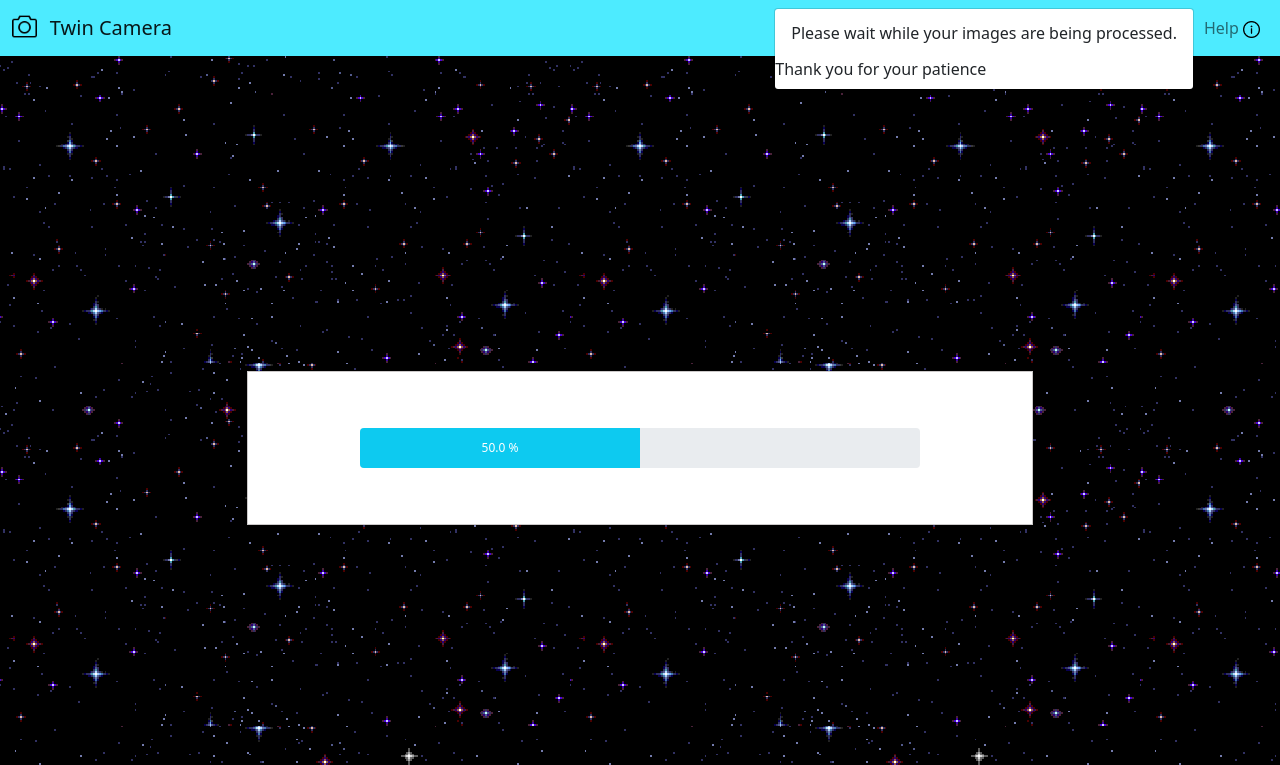
After one commit to Namanrockzzz/Twin-Camera, a Django app: page /processing/ in a window 1280 px wide, after a click on "Help". The commit adds this page. Shown: the top 765 px of the page. Run offline with Django 3.2, Linux system fonts and the light colour scheme.

Commit message:
add progress page

```diff
--- a/Django/myproject/TwinCamera/urls.py
+++ b/Django/myproject/TwinCamera/urls.py
@@ -5,5 +5,6 @@ from . import views
 urlpatterns = [
     path('',views.index, name='index'),
     path('page2/', views.page2, name='page2'),
-    path('page2/page3/', views.page3, name='page3')
+    path('page3/', views.page3, name='page3'),
+    path('processing/' , views.processing , name ='processing')
 ]
--- a/Django/myproject/TwinCamera/views.py
+++ b/Django/myproject/TwinCamera/views.py
@@ -1,4 +1,5 @@
 from django.shortcuts import render
+from time import sleep
 
 # Create your views here.
 def index(request):
@@ -11,3 +12,9 @@ def page3(request):
     n = request.GET['n']
     n = int(n)
     return render(request, 'page3.html', {"n":[i for i in range(1,n+1)]})
+
+def processing(request , n=10):
+    return update_progress(request , 5, n)
+
+def update_progress(request, i, n):
+    return render(request , 'processing.html' , {'progress' : i/n*100})
--- a/Django/myproject/static/css/page.css
+++ b/Django/myproject/static/css/page.css
@@ -32,3 +32,7 @@ body{
 .navbar-toggler-icon:focus {
     box-shadow: none;
 }
+.progress{
+    width : 70vh;
+    height: 5vh;
+}
--- a/Django/myproject/templates/base.html
+++ b/Django/myproject/templates/base.html
@@ -38,9 +38,11 @@
         </div>
       </nav>
     <div class="container">
+      <div class="mb-3 box">
         {% block content %}
 
         {% endblock content %}
+      </div>
     </div>
 </body>
 </html>
--- /dev/null
+++ b/Django/myproject/templates/processing.html
@@ -0,0 +1,12 @@
+{% extends "base.html" %}
+
+{% block dropdown %}
+    <li class="dropdown-item"> Please wait while your images are being processed.</li>
+    <li class="dropdown-item"></li>Thank you for your patience</li>
+{% endblock dropdown %}
+
+{% block content %}
+    <div class="progress">
+        <div class="progress-bar bg-info" role="progressbar" style= "width: {{progress}}%" aria-valuenow={{ progress }} aria-valuemin="0" aria-valuemax="100">{{progress}} %</div>
+    </div>
+{% endblock content %}
```
Also changed, not shown: Django/myproject/templates/page2.html (+3 -6 lines), Django/myproject/templates/page3.html (+9 -9 lines).
